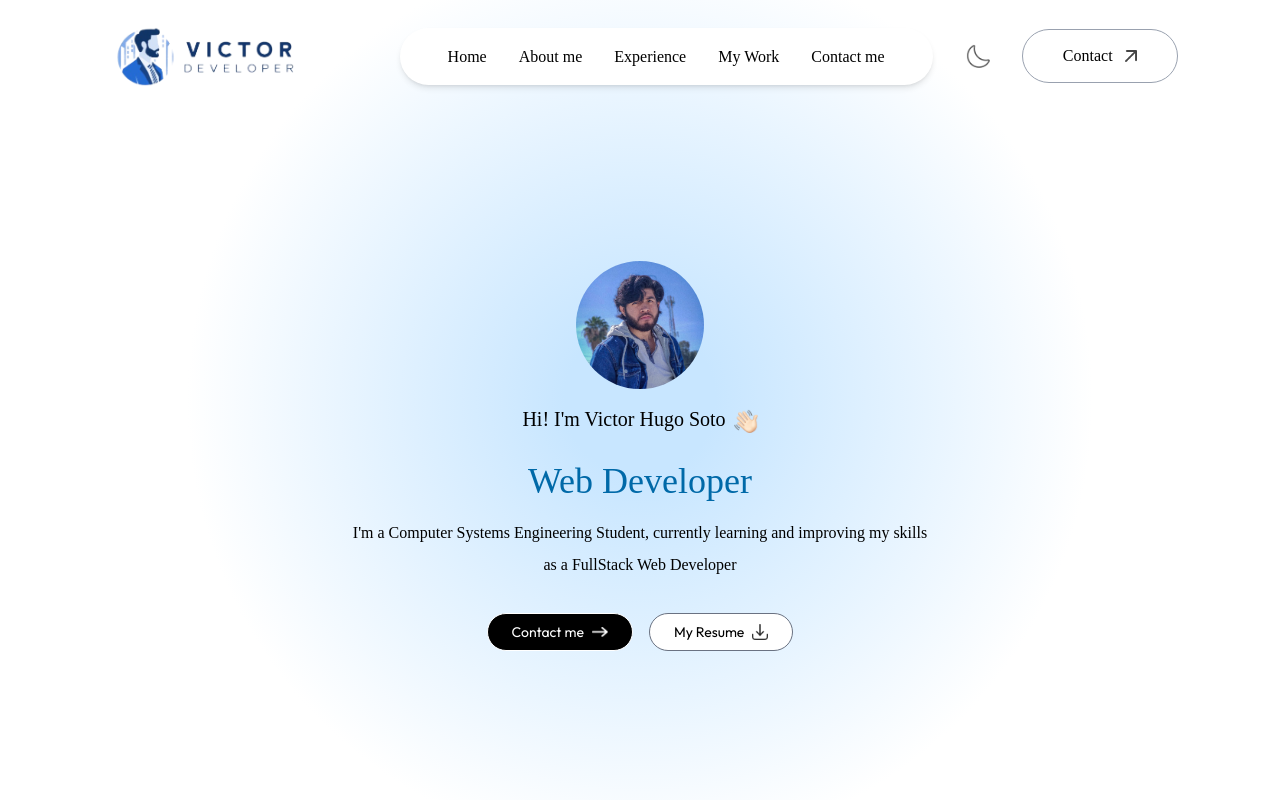
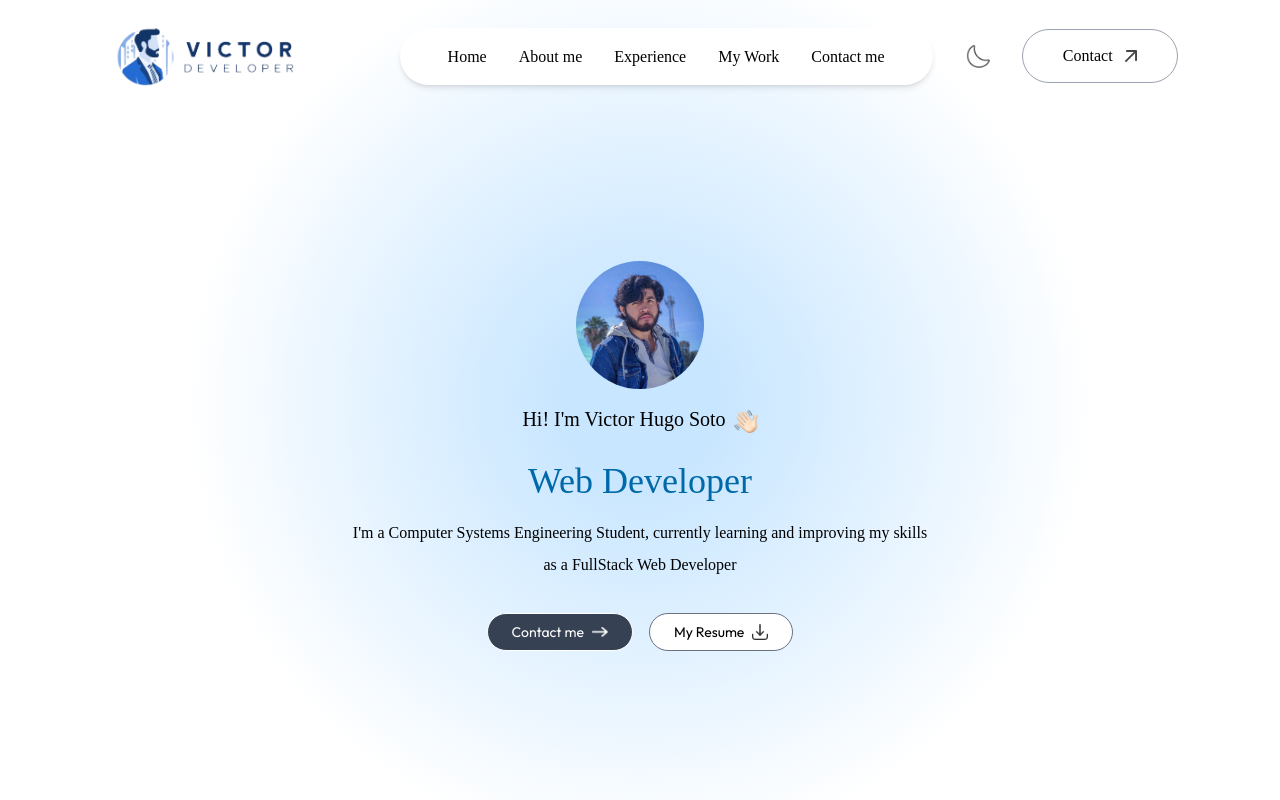
Before and after one commit to VicVaporub14/portafolio-web, a Next.js app: page / in a window 1280 px wide. Shown: the top 800 px of the page. Built offline with nearby package versions, Linux system fonts and the light colour scheme; a web font is replaced by a local one.

Commit message:
Agregando detalles en animacion

```diff
--- a/app/components/Footer.jsx
+++ b/app/components/Footer.jsx
@@ -14,8 +14,9 @@ export default function Footer({isDarkMode}) {
             </div>
         </div>
 
-        <div className="text-center sm:flex items-center justify-between border-t border-gray-400 mx-[10%] mt-12 py-6">
+        <div className="text-center sm:flex gap-6 items-center justify-between border-t border-gray-400 mx-[10%] mt-12 py-6">
             <p>©{new Date().getFullYear()} Victor Soto. All Rights Reserved.</p>
+            <p className="text-sm mt-4">This portfolio was built with Next.js, TailwindCSS and Motion</p>
             <ul className="flex items-center gap-10 justify-center mt-4 sm:mt-0">
                 <li><Link target="_blank" href='https://github.com/VicVaporub14'>GitHub</Link></li>
                 <li><Link target="_blank" href='https://www.linkedin.com/in/v%C3%ADctor-hugo-soto-g%C3%A1ndara-357a752a4/'>LinkedIn</Link></li>
--- a/app/components/Header.jsx
+++ b/app/components/Header.jsx
@@ -48,7 +48,7 @@ export default function Header() {
                     whileInView={{y: 0, opacity:1}}
                     transition={{duration: 0.6, delay: 1}}
                     href="#contact"
-                    className='text-sm 2xl:text-lg 2xl:px-10 px-6 2xl:py-3 py-2 border border-white rounded-full bg-black text-white flex items-center gap-2 dark:bg-transparent dark:hover:bg-customBlue duration-500'
+                    className='text-sm 2xl:text-lg 2xl:px-10 px-6 2xl:py-3 py-2 border border-white rounded-full bg-gray-700 hover:bg-gray-800 text-white flex items-center gap-2 dark:bg-transparent dark:hover:bg-customBlue duration-500'
                 >
                     Contact me
                     <Image
```
